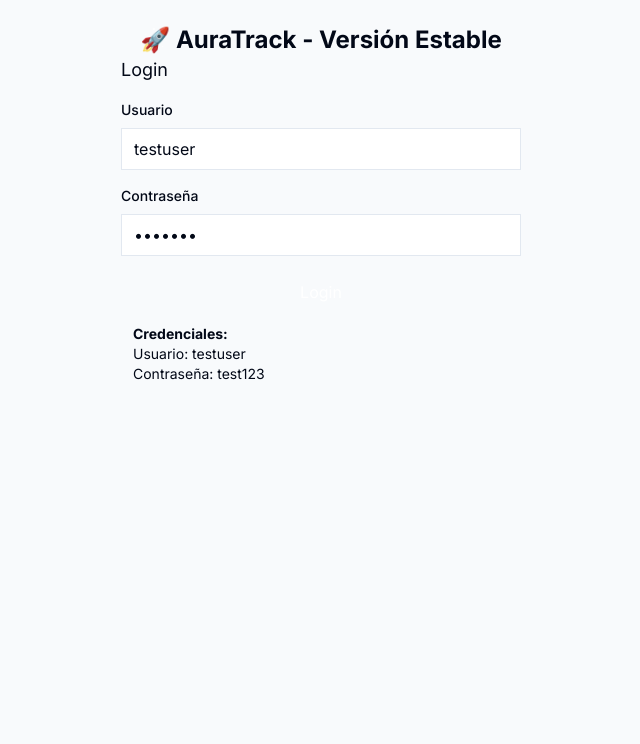
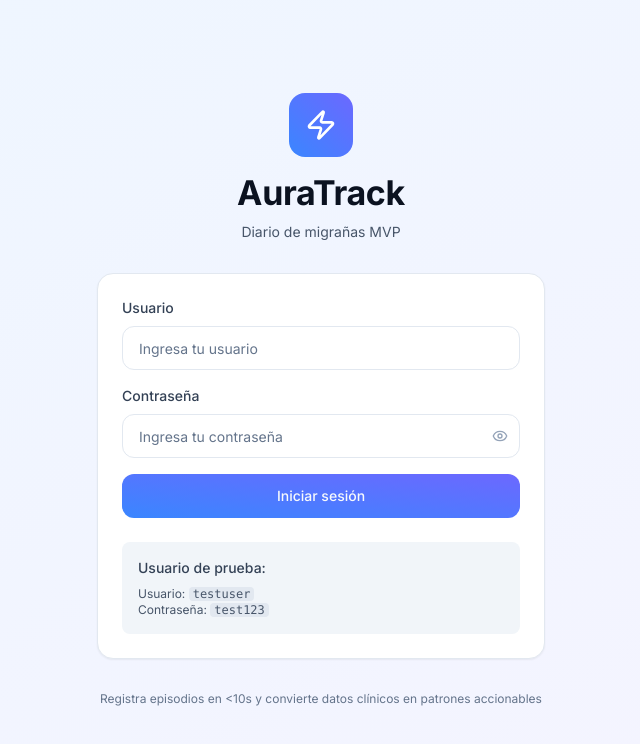
Before and after one commit to PcaJosue/migraine, a React (Vite) app: page / in a window 1280 px wide. Shown: the top 744 px of the page, without its empty margins (319-959 px from the left). Built offline with nearby package versions, Linux system fonts and the light colour scheme; no server answers.

Commit message:
workgin on local

```diff
--- a/package.json
+++ b/package.json
@@ -12,7 +12,7 @@
   },
   "dependencies": {
     "@hookform/resolvers": "^3.9.0",
-    "@supabase/supabase-js": "^2.38.0",
+    "@supabase/supabase-js": "^2.45.4",
     "@tanstack/react-query": "^5.59.0",
     "class-variance-authority": "^0.7.1",
     "clsx": "^2.1.1",
--- a/src/App.jsx
+++ b/src/App.jsx
@@ -1,74 +1,9 @@
-import React from 'react'
-import { create } from 'zustand'
-import { persist } from 'zustand/middleware'
 import { QueryClient, QueryClientProvider } from '@tanstack/react-query'
-
-// Store con persistencia manual más robusta
-const useAuthStore = create((set, get) => ({
-  isAuthenticated: false,
-  user: null,
-  _hasHydrated: false,
-
-  login: async (username, password) => {
-    if (username === 'testuser' && password === 'test123') {
-      const newState = {
-        isAuthenticated: true,
-        user: { id: '1', username }
-      }
-      set(newState)
-
-      // Persistir manualmente
-      try {
-        if (typeof window !== 'undefined' && window.localStorage) {
-          localStorage.setItem('aura-track-auth', JSON.stringify(newState))
-          console.log('Saved to localStorage:', newState)
-        }
-      } catch (error) {
-        console.error('Error saving to localStorage:', error)
-      }
-
-      return true
-    }
-    return false
-  },
-
-  logout: () => {
-    const newState = { isAuthenticated: false, user: null }
-    set(newState)
-
-    // Limpiar localStorage
-    try {
-      if (typeof window !== 'undefined' && window.localStorage) {
-        localStorage.removeItem('aura-track-auth')
-        console.log('Cleared localStorage')
-      }
-    } catch (error) {
-      console.error('Error clearing localStorage:', error)
-    }
-  },
-
-  hydrate: () => {
-    try {
-      if (typeof window !== 'undefined' && window.localStorage) {
-        const stored = localStorage.getItem('aura-track-auth')
-        if (stored) {
-          const parsed = JSON.parse(stored)
-          console.log('Hydrating from localStorage:', parsed)
-          set({ ...parsed, _hasHydrated: true })
-          return
-        }
-      }
-    } catch (error) {
-      console.error('Error hydrating from localStorage:', error)
-    }
-    set({ _hasHydrated: true })
-  }
-}))
-
-// Hydratar inmediatamente si estamos en el cliente
-if (typeof window !== 'undefined') {
-  useAuthStore.getState().hydrate()
-}
+import { Toaster } from 'sonner'
+import { useTheme } from '@/shared/hooks/useTheme'
+import { LoginPage } from '@/interface/pages/LoginPage'
+import { AppShell } from '@/interface/components/AppShell'
+import { useAuthStore } from '@/interface/state/authStore'
 
 const queryClient = new QueryClient({
   defaultOptions: {
@@ -80,140 +15,14 @@ const queryClient = new QueryClient({
 })
 
 function App() {
-  const { isAuthenticated, user, _hasHydrated } = useAuthStore()
-
-  // Debug: Check localStorage and Zustand state
-  const [debugInfo, setDebugInfo] = React.useState({})
-
-  React.useEffect(() => {
-    const checkStorage = () => {
-      try {
-        const stored = localStorage.getItem('aura-track-auth')
-        const parsed = stored ? JSON.parse(stored) : null
-        setDebugInfo({
-          localStorage: stored,
-          parsed,
-          isAuthenticated,
-          user,
-          hasHydrated: _hasHydrated,
-          hasWindow: typeof window !== 'undefined',
-          hasLocalStorage: typeof localStorage !== 'undefined',
-          timestamp: new Date().toISOString()
-        })
-      } catch (error) {
-        setDebugInfo({
-          error: error.message,
-          isAuthenticated,
-          user,
-          hasHydrated: _hasHydrated,
-          hasWindow: typeof window !== 'undefined',
-          hasLocalStorage: typeof localStorage !== 'undefined',
-          timestamp: new Date().toISOString()
-        })
-      }
-    }
-
-    checkStorage()
-
-    // Check again after a delay to see if Zustand hydrates
-    const timer = setTimeout(checkStorage, 1000)
-    return () => clearTimeout(timer)
-  }, [isAuthenticated, user, _hasHydrated])
+  const { isAuthenticated } = useAuthStore()
+  useTheme() // Inicializar el tema
 
   return (
     <QueryClientProvider client={queryClient}>
-      <div className="min-h-screen bg-neutral-50 p-8">
-        <div className="max-w-md mx-auto bg-white rounded-lg shadow-md p-6">
-          <h1 className="text-2xl font-bold text-gray-800 mb-6 text-center">
-            🚀 AuraTrack - Versión Estable
-          </h1>
-
-          {/* Debug Info - Solo mostrar si hay problemas */}
-          {debugInfo.error && (
-            <div className="bg-yellow-100 p-4 rounded-lg mb-4 text-xs font-mono">
-              <h3 className="font-semibold text-yellow-800 mb-2">Debug Info:</h3>
-              <pre className="whitespace-pre-wrap text-yellow-700">
-                {JSON.stringify(debugInfo, null, 2)}
-              </pre>
-            </div>
-          )}
-
-          {isAuthenticated ? (
-            <div className="text-center">
-              <h2 className="text-lg font-semibold text-green-600 mb-4">
-                ✅ Aplicación Funcionando
-              </h2>
-              <p className="text-gray-600 mb-4">
-                Logueado como: <strong>{user?.username || 'testuser'}</strong>
-              </p>
-              <div className="bg-green-100 p-4 rounded-lg mb-4">
-                <h3 className="font-semibold text-green-800 mb-2">Componentes Funcionando:</h3>
-                <div className="text-sm text-green-700 space-y-1">
-                  <p>✅ React</p>
-                  <p>✅ Tailwind CSS</p>
-                  <p>✅ Zustand</p>
-                  <p>✅ React Query</p>
-                  <p>✅ Persistencia</p>
-                </div>
-              </div>
-              <button
-                onClick={() => useAuthStore.getState().logout()}
-                className="bg-red-500 text-white px-4 py-2 rounded hover:bg-red-600 transition-colors"
-              >
-                Logout
-              </button>
-            </div>
-          ) : (
-            <div>
-              <h2 className="text-lg font-semibold text-gray-700 mb-4">
-                Login
-              </h2>
-              <div className="space-y-4">
-                <div>
-                  <label className="block text-sm font-medium text-gray-700 mb-2">
-                    Usuario
-                  </label>
-                  <input
-                    type="text"
-                    id="username"
-                    className="w-full px-3 py-2 border border-gray-300 rounded-md focus:outline-none focus:ring-2 focus:ring-blue-500"
-                    placeholder="testuser"
-                    defaultValue="testuser"
-                  />
-                </div>
-                <div>
-                  <label className="block text-sm font-medium text-gray-700 mb-2">
-                    Contraseña
-                  </label>
-                  <input
-                    type="password"
-                    id="password"
-                    className="w-full px-3 py-2 border border-gray-300 rounded-md focus:outline-none focus:ring-2 focus:ring-blue-500"
-                    placeholder="test123"
-                    defaultValue="test123"
-                  />
-                </div>
-                <button
-                  onClick={async () => {
-                    const username = document.getElementById('username').value
-                    const password = document.getElementById('password').value
-                    await useAuthStore.getState().login(username, password)
-                  }}
-                  className="w-full bg-blue-500 text-white py-2 rounded-md hover:bg-blue-600 transition-colors"
-                >
-                  Login
-                </button>
-              </div>
-              <div className="mt-4 p-3 bg-gray-100 rounded-md">
-                <p className="text-sm text-gray-600">
-                  <strong>Credenciales:</strong><br/>
-                  Usuario: testuser<br/>
-                  Contraseña: test123
-                </p>
-              </div>
-            </div>
-          )}
-        </div>
+      <div className="min-h-screen bg-neutral-50 dark:bg-neutral-900">
+        {isAuthenticated ? <AppShell /> : <LoginPage />}
+        <Toaster position="top-right" />
       </div>
     </QueryClientProvider>
   )
--- a/src/interface/state/authStore.ts
+++ b/src/interface/state/authStore.ts
@@ -60,36 +60,7 @@ export const useAuthStore = create<AuthState>()(
       partialize: (state) => ({
         user: state.user,
         isAuthenticated: state.isAuthenticated
-      }),
-      // Configuración más robusta para evitar problemas en SSR
-      skipHydration: true,
-      storage: {
-        getItem: (name) => {
-          try {
-            return typeof window !== 'undefined' ? localStorage.getItem(name) : null
-          } catch {
-            return null
-          }
-        },
-        setItem: (name, value) => {
-          try {
-            if (typeof window !== 'undefined') {
-              localStorage.setItem(name, value)
-            }
-          } catch {
-            // Ignorar errores de localStorage
-          }
-        },
-        removeItem: (name) => {
-          try {
-            if (typeof window !== 'undefined') {
-              localStorage.removeItem(name)
-            }
-          } catch {
-            // Ignorar errores de localStorage
-          }
-        }
-      }
+      })
     }
   )
 )
--- a/src/interface/state/uiStore.ts
+++ b/src/interface/state/uiStore.ts
@@ -36,36 +36,7 @@ export const useUIStore = create<UIState>()(
       partialize: (state) => ({
         theme: state.theme,
         currentPage: state.currentPage
-      }),
-      // Configuración más robusta para evitar problemas en SSR
-      skipHydration: true,
-      storage: {
-        getItem: (name) => {
-          try {
-            return typeof window !== 'undefined' ? localStorage.getItem(name) : null
-          } catch {
-            return null
-          }
-        },
-        setItem: (name, value) => {
-          try {
-            if (typeof window !== 'undefined') {
-              localStorage.setItem(name, value)
-            }
-          } catch {
-            // Ignorar errores de localStorage
-          }
-        },
-        removeItem: (name) => {
-          try {
-            if (typeof window !== 'undefined') {
-              localStorage.removeItem(name)
-            }
-          } catch {
-            // Ignorar errores de localStorage
-          }
-        }
-      }
+      })
     }
   )
 )
--- a/src/shared/config/supabase.ts
+++ b/src/shared/config/supabase.ts
@@ -3,28 +3,7 @@ import { createClient } from '@supabase/supabase-js'
 const supabaseUrl = import.meta.env.VITE_SUPABASE_URL
 const supabaseAnonKey = import.meta.env.VITE_SUPABASE_ANON_KEY
 
-// Función helper para verificar si Supabase está configurado
-export const isSupabaseConfigured = () => {
-  return !!(supabaseUrl && supabaseAnonKey &&
-           supabaseUrl.length > 0 &&
-           supabaseAnonKey.length > 0)
-}
-
-// Crear cliente de Supabase solo si las variables están disponibles y son válidas
-export const supabase = isSupabaseConfigured()
-  ? createClient(supabaseUrl, supabaseAnonKey, {
-      auth: {
-        persistSession: false,
-        autoRefreshToken: false,
-        detectSessionInUrl: false
-      },
-      global: {
-        headers: {
-          'X-Client-Info': 'aura-track-app'
-        }
-      }
-    })
-  : null
+export const supabase = createClient(supabaseUrl, supabaseAnonKey)
 
 // Database types
 export interface Database {
```
